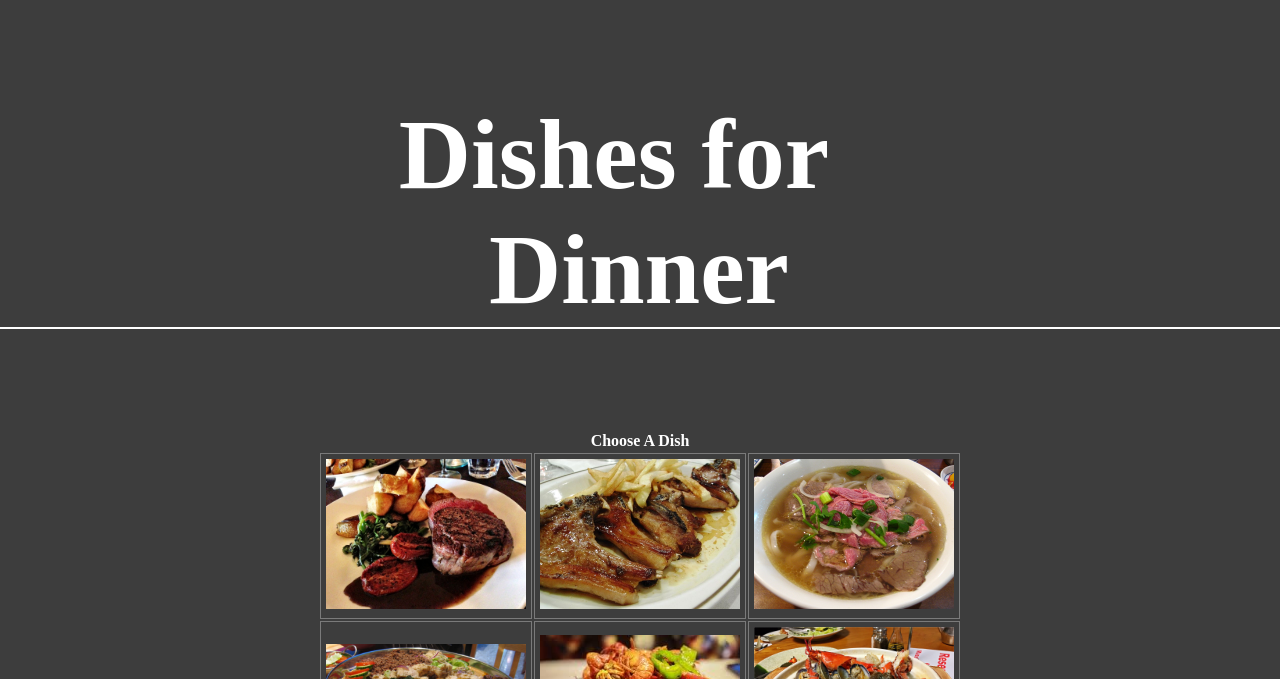
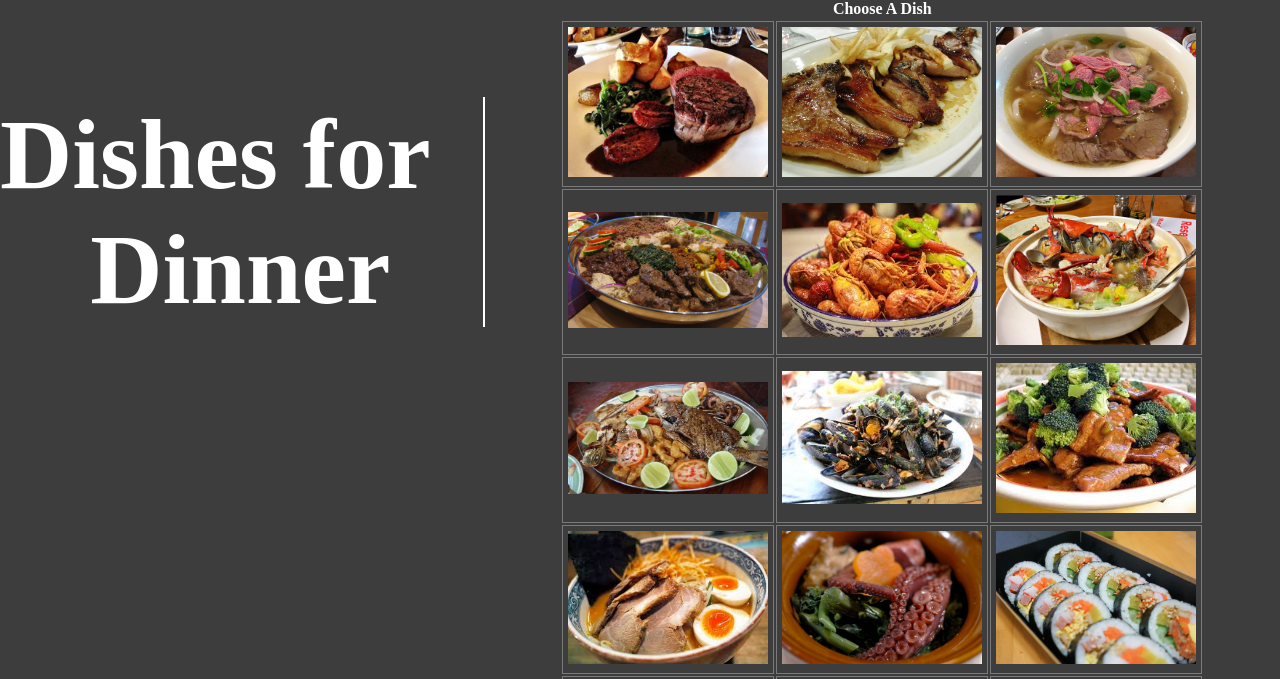
Before and after one commit to LeeTheTweak/Restaurant_Website-WIP-, a plain HTML site: page dinner.html in a window 1280 px wide. Shown: the part 120-799 px from the top of the page. Drawn offline with Linux system fonts and the light colour scheme.

Commit message:
floated Dishes for Dinner to the left.

```diff
--- a/dinner.css
+++ b/dinner.css
@@ -37,7 +37,8 @@ body {
     font-weight: bolder;
     text-align: center;
     padding-right: 2px;
-    border-bottom: 2px solid white;
+    border-right: 2px solid white;
+    float:left;
 }
 tr td {
     border: 1px solid rgb(122, 122, 122);
```
